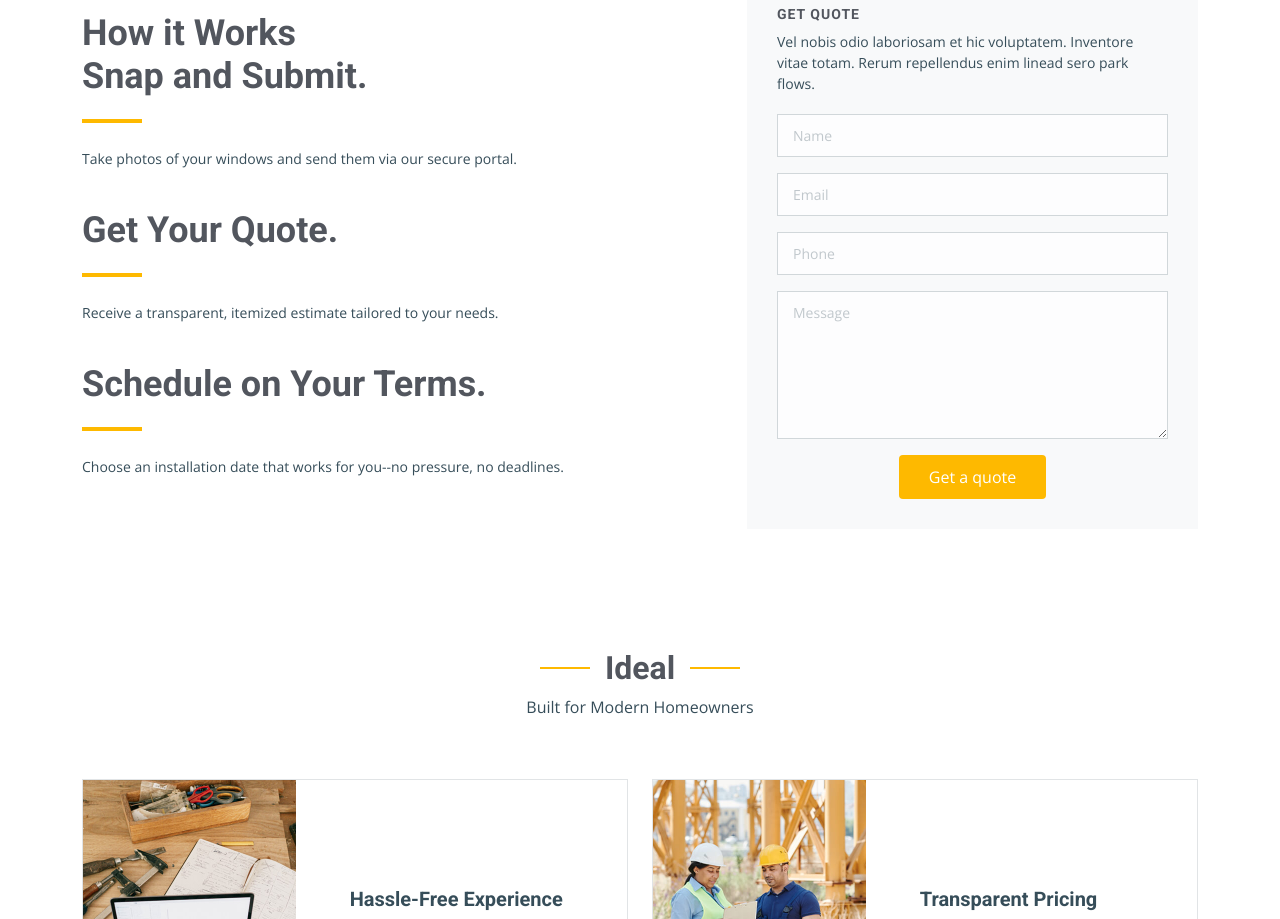
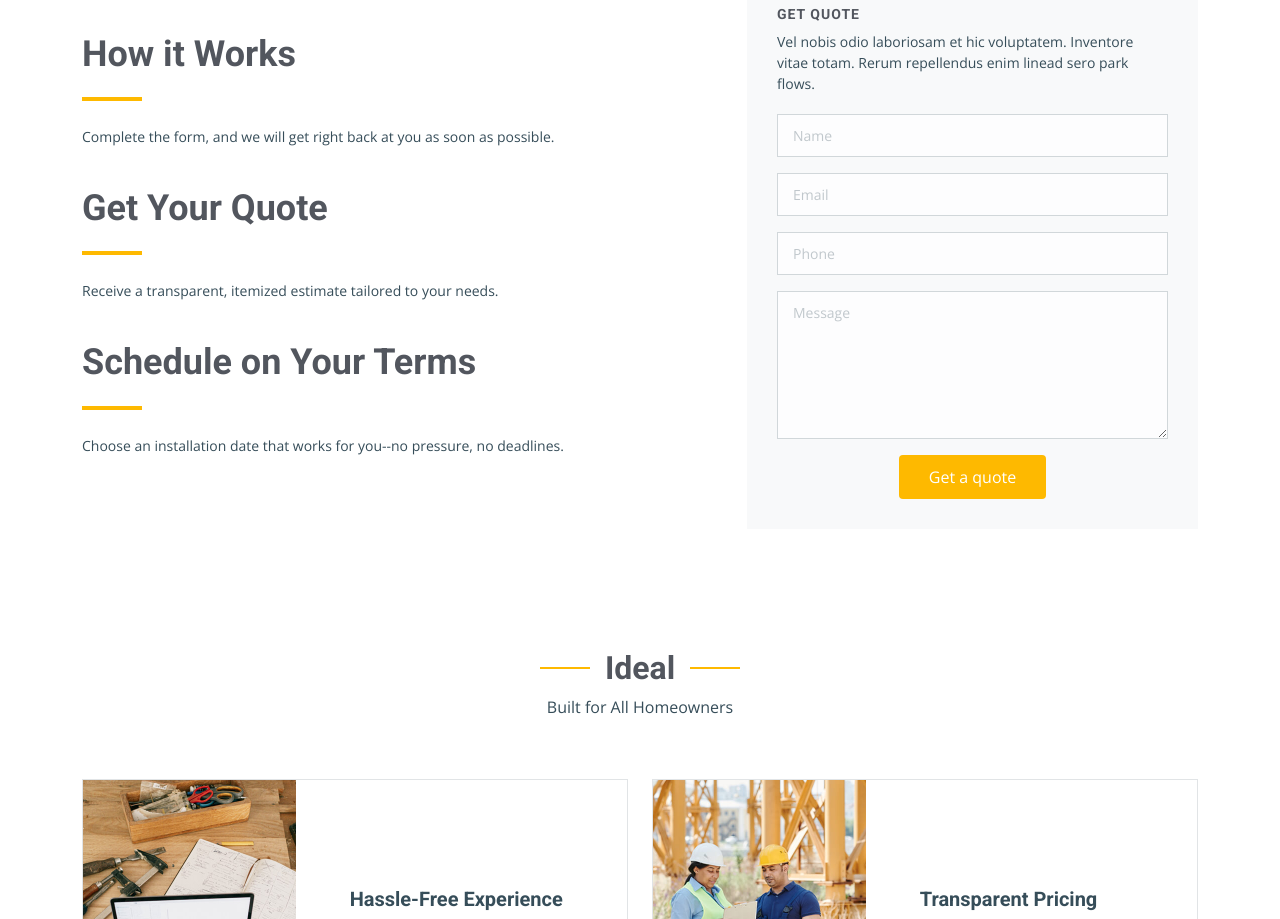
Before and after one commit to sistemaon/upsky, a plain HTML site: page index.html in a window 1280 px wide. Shown: the part 939-1858 px from the top of the page. Drawn offline with nearby package versions, Linux system fonts and the light colour scheme.

Commit message:
change get started content

```diff
--- a/index.html
+++ b/index.html
@@ -108,13 +108,13 @@
 
           <div class="col-lg-6 d-flex align-items-center" data-aos="zoom-out" data-aos-delay="100">
             <div class="content">
-              <h3>How it Works <br> Snap and Submit.</h3>
-              <p>Take photos of your windows and send them via our secure portal.</p>
+              <h3>How it Works</h3>
+              <p>Complete the form, and we will get right back at you as soon as possible.</p>
               <br>
-              <h3>Get Your Quote.</h3>
+              <h3>Get Your Quote</h3>
               <p>Receive a transparent, itemized estimate tailored to your needs.</p>
               <br>
-              <h3>Schedule on Your Terms.</h3>
+              <h3>Schedule on Your Terms</h3>
               <p>Choose an installation date that works for you--no pressure, no deadlines.</p>
             </div>
           </div>
@@ -166,7 +166,7 @@
       <!-- Section Title -->
       <div class="container section-title" data-aos="fade-up">
         <h2>Ideal</h2>
-        <p>Built for Modern Homeowners</p>
+        <p>Built for All Homeowners</p>
       </div><!-- End Section Title -->
 
       <div class="container">
```
